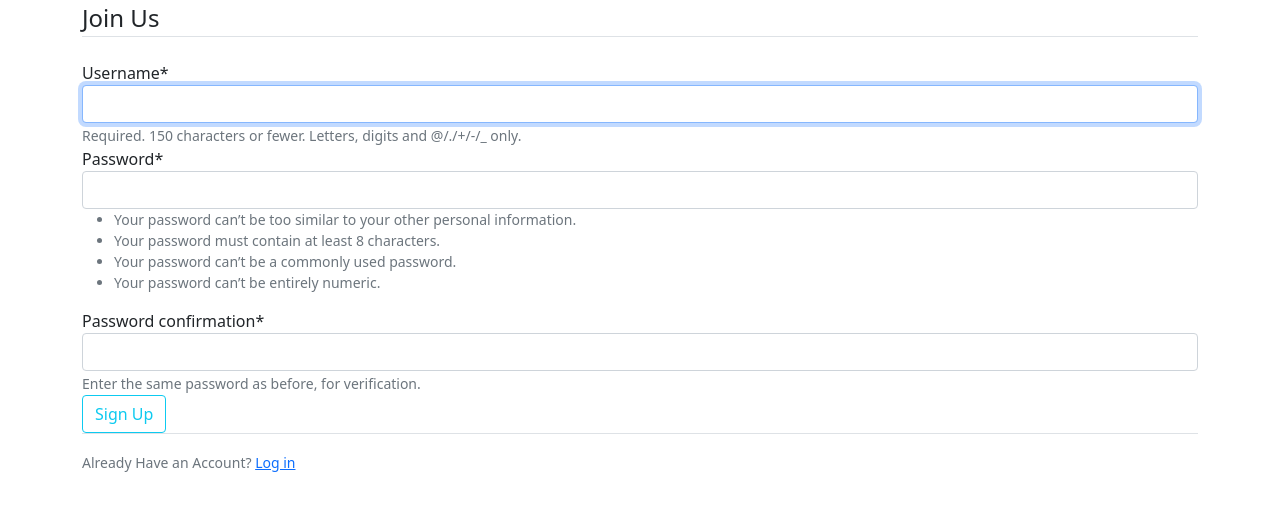
After one commit to edwardramirez31/Django-ToDo-List, a Django app: page /users/register in a window 1280 px wide. The commit adds this page. Shown: the top 511 px of the page. Run offline with Django 3.2, Linux system fonts and the light colour scheme; some libraries are stand-ins or nearby versions.

Commit message:
Creating the User Register Form template
First of all, I had to create the view called RegisterView. This class bassed-view handles the get request creating a form
and sending it to the template through the context. The post request logic fills the form with the information in the
POST request, then checks if the form is valid, saves the user and flash messages. I can get the username from the
form cleaned data dictionary (this dict appears from the is_valid method call) in order to send it in the flash message.

VIEW Flash message:
1. messages.type:
	messages.success(request, "string with the message")
BASE TEMPLATE FLASH MESSAGE:
1. Django sends the messages for free through the "messages" context variable. This is a list with all the flass messages
2. Iterate through the list. {%for message in messages%}
3. Create a div with the class "alert alert-{{message.tags}}" and put the {{message}} in the div's content

FORM HTML
1. Create the form tags
2. Fieldset with the class "form-group"
3. Legend with "border-bottom mb-4"
4. Use Crispy tag
5. Sign up button
6. Login text

```diff
--- a/todo/tasks/forms.py
+++ b/todo/tasks/forms.py
@@ -1,5 +1,6 @@
 from django import forms
 from .models import Task
+from django.contrib.auth.forms import UserCreationForm
 
 
 class TaskForm(forms.ModelForm):
--- a/todo/tasks/templates/base.html
+++ b/todo/tasks/templates/base.html
@@ -14,7 +14,9 @@
     <title>ToDo App</title>
   </head>
   <body>
-    {% block content %} {% endblock %}
+    {% if messages %} {% for message in messages %}
+    <div class="alert alert-{{ message.tags }}">{{ message }}</div>
+    {% endfor %} {% endif %} {% block content %} {% endblock %}
 
     <script
       src="https://cdn.jsdelivr.net/npm/bootstrap@5.0.0-beta1/dist/js/bootstrap.bundle.min.js"
--- a/todo/tasks/urls.py
+++ b/todo/tasks/urls.py
@@ -4,5 +4,5 @@ from .views import *
 app_name = "tasks"
 
 urlpatterns = [
-    path('list', TasksListView.as_view(), name='tasks'),
+    path('list', TasksListView.as_view(), name='all'),
 ]
--- a/todo/todo/settings.py
+++ b/todo/todo/settings.py
@@ -32,6 +32,7 @@ ALLOWED_HOSTS = []
 
 INSTALLED_APPS = [
     'tasks.apps.TasksConfig',
+    'users.apps.UsersConfig',
     'crispy_forms',
     'django.contrib.admin',
     'django.contrib.auth',
--- a/todo/todo/urls.py
+++ b/todo/todo/urls.py
@@ -19,4 +19,5 @@ from django.urls import path, include
 urlpatterns = [
     path('admin/', admin.site.urls),
     path('tasks/', include('tasks.urls')),
+    path('users/', include('users.urls')),
 ]
--- /dev/null
+++ b/todo/users/templates/users/register.html
@@ -0,0 +1,19 @@
+{% extends 'base.html' %} {% load crispy_forms_tags %} {% block content %}
+<div class="container">
+  <form action="" method="post">
+    {% csrf_token %}
+    <fieldset class="form-group">
+      <legend class="border-bottom mb-4">Join Us</legend>
+      {{ form|crispy }}
+    </fieldset>
+    <div class="form-group">
+      <button class="btn btn-outline-info" type="submit">Sign Up</button>
+    </div>
+  </form>
+  <div class="border-top pt-3">
+    <small class="text-muted">
+      Already Have an Account? <a href="#" class="ml-2">Log in</a>
+    </small>
+  </div>
+</div>
+{% endblock %}
--- /dev/null
+++ b/todo/users/urls.py
@@ -0,0 +1,7 @@
+from django.urls import path
+from .views import *
+app_name = 'users'
+
+urlpatterns = [
+    path('register', RegisterView.as_view(), name='register'),
+]
--- a/todo/users/views.py
+++ b/todo/users/views.py
@@ -1,3 +1,24 @@
-from django.shortcuts import render
+from django.shortcuts import render, redirect
+from django.views import View
+from django.contrib.auth.forms import UserCreationForm
+from django.contrib import messages
+# Create your views here.
 
-# Create your views here.
+
+class RegisterView(View):
+    template_name = 'users/register.html'
+
+    def get(self, request):
+        form = UserCreationForm()
+        context = {"form": form}
+        return render(request, self.template_name, context)
+
+    def post(self, request):
+        form = UserCreationForm(request.POST)
+        if form.is_valid():
+            username = form.cleaned_data["username"]
+            messages.success(request, f"Account created for {username}!")
+            form.save()
+            return redirect("tasks:all")
+
+        return render(request, self.template_name, {"form": form})
```
